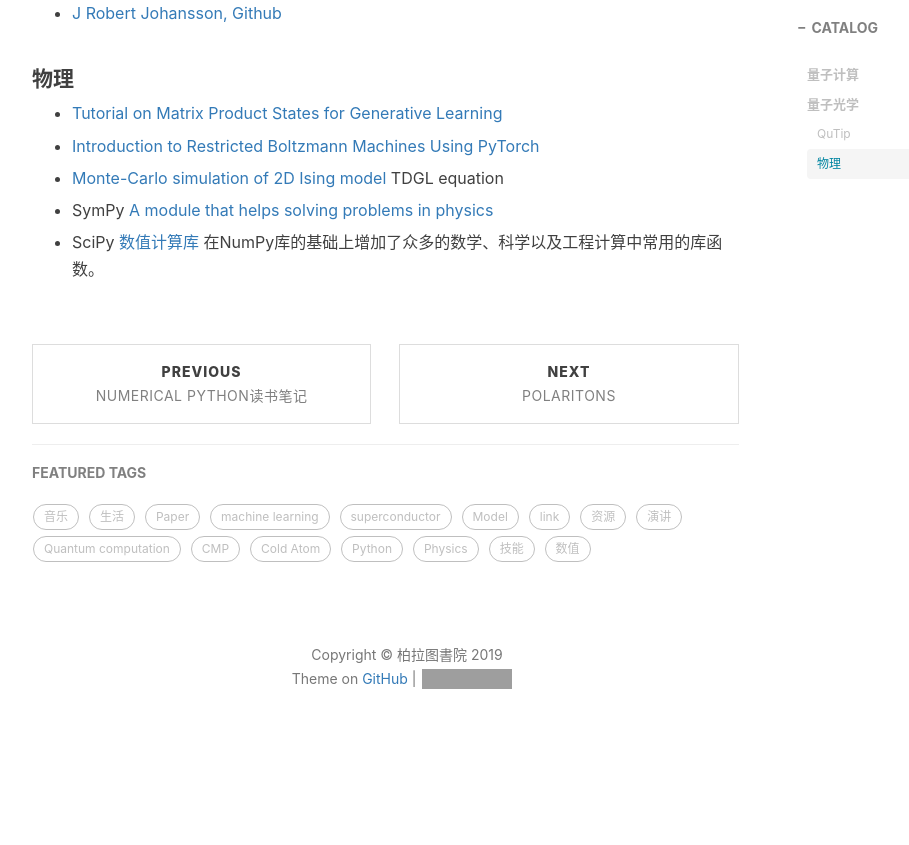
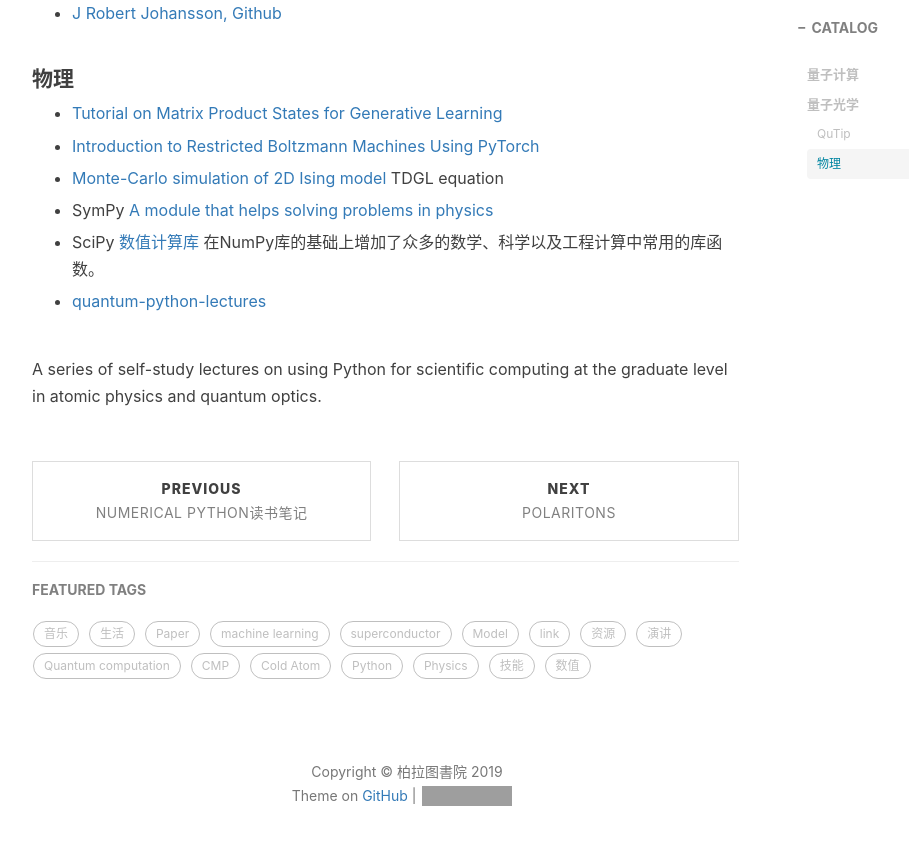
Before and after one commit to complex-physics/ZhuangPhy.github.io, a Jekyll site: the page built from _posts/2019-05-10-Python资源整理.md, in a window 1280 px wide and 900 px high, scrolled down 1282 px. Shown: the top 845 px of the window, without its empty margins (233-1142 px from the left). Built offline with Jekyll 4.4.1, drawn with Linux system fonts in a browser that asks for light colours; nearby versions of some CDN libraries; comment, search, counter and statistics services are not loaded; before the commit the page ends 2065 px from its top, so only the background shows below that; grey boxes are pictures that could not be loaded.

Commit message:
Update 2019-05-10-Python资源整理.md

```diff
--- a/_posts/2019-05-10-Python资源整理.md
+++ b/_posts/2019-05-10-Python资源整理.md
@@ -63,3 +63,8 @@ since we do not own any quantum computer we need to have a simulator first. Simu
 - SymPy [A module that helps solving problems in physics](https://docs.sympy.org/latest/modules/physics/index.html)
 
 - SciPy [数值计算库](http://bigsec.net/b52/scipydoc/scipy_intro.html) 在NumPy库的基础上增加了众多的数学、科学以及工程计算中常用的库函数。
+
+
+- [quantum-python-lectures](https://github.com/tommyogden/quantum-python-lectures)
+
+A series of self-study lectures on using Python for scientific computing at the graduate level in atomic physics and quantum optics.
```
